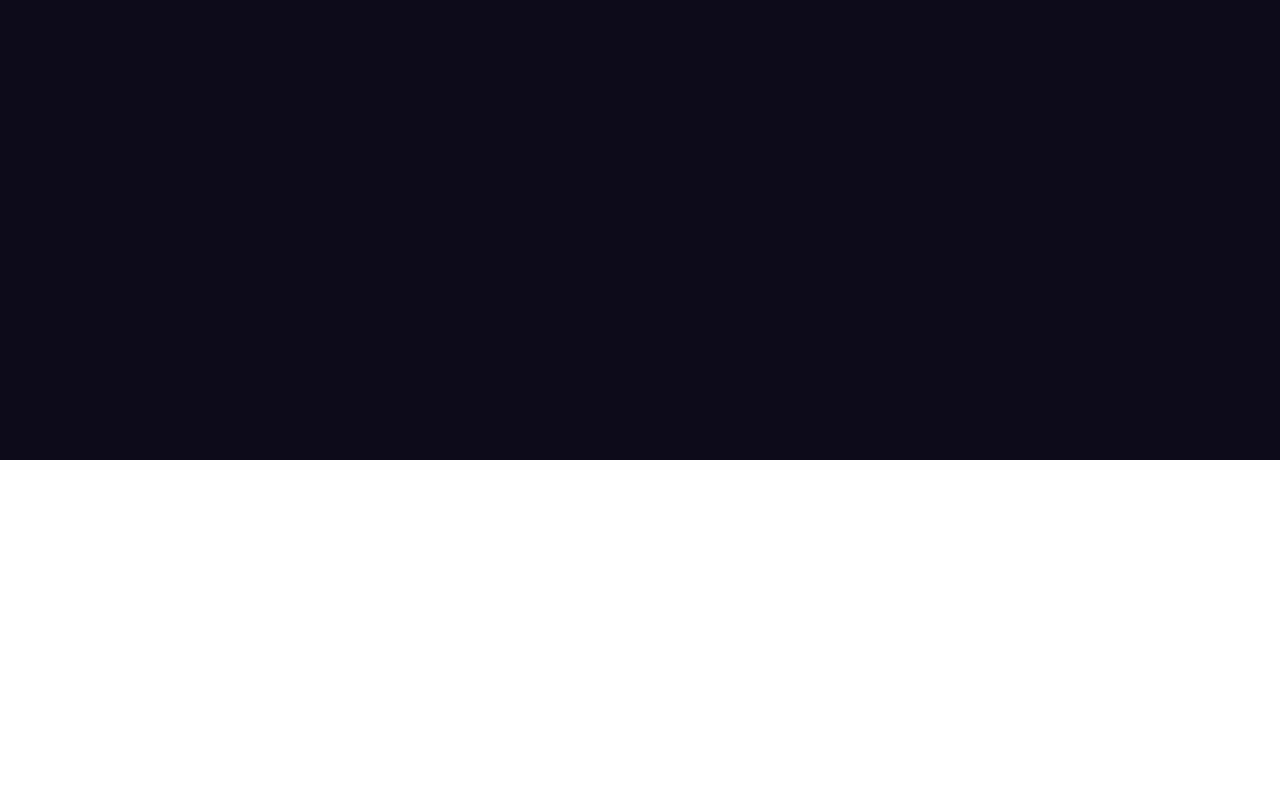
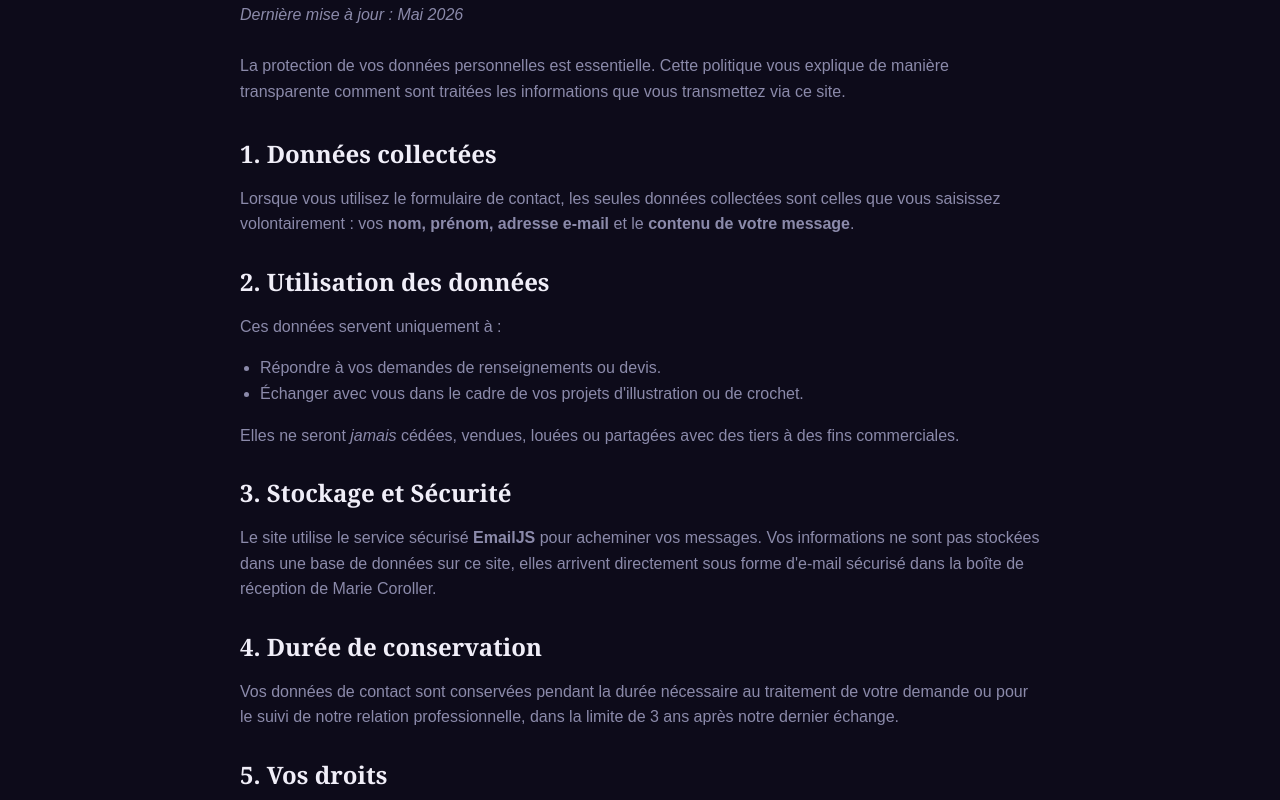
Before and after one commit to aourzik/coroller_illustration_crochet, a React (Vite) app in the folder coroller-illustration-crochet/: page /politique-confidentialite in a window 1280 px wide. Shown: the part 340-1140 px from the top of the page. Before the commit the page ends 800 px from the top, so only its background shows below. Built offline with nearby package versions, Linux system fonts and the light colour scheme.

Commit message:
feat: write RGPD page

```diff
--- a/coroller-illustration-crochet/src/App.jsx
+++ b/coroller-illustration-crochet/src/App.jsx
@@ -13,6 +13,7 @@ import GalerieIllustrations from "./pages/GalerieIllustrations";
 import GalerieCrochet from "./pages/GalerieCrochet";
 import PageContact from "./pages/PageContact";
 import MentionsLegales from "./pages/MentionsLegales";
+import PolitiqueConfidentialite from "./pages/PolitiqueConfidentialite";
 
 export const C = {
     ink: "#0d0b1a",
@@ -387,6 +388,7 @@ export default function App() {
                 <Route path="/galerie-crochet" element={<GalerieCrochet dark={dark} />} />
                 <Route path="/contact" element={<PageContact dark={dark} />} />
                 <Route path="/mentions-legales" element={<MentionsLegales dark={dark} />} />
+                <Route path="/politique-confidentialite" element={<PolitiqueConfidentialite dark={dark} />} />
             </Routes>
 
             <Footer divider={divider} txt={txt} muted={muted} logo={logo} />
--- a/coroller-illustration-crochet/src/components/Footer.jsx
+++ b/coroller-illustration-crochet/src/components/Footer.jsx
@@ -1,5 +1,6 @@
 import logo from "../assets/images/logo.png";
 import { Link } from "react-router-dom";
+import React from "react";
 
 
 export default function Footer({ divider, logoStyle, txt, muted }) {
@@ -98,14 +99,14 @@ export default function Footer({ divider, logoStyle, txt, muted }) {
                         Mentions Légales
                     </Link>
 
-                    <a
-                        href="#"
+                    <Link
+                        to="/politique-confidentialite"
                         style={{ color: muted, fontSize: 12, textDecoration: "none", fontWeight: 500, transition: "color 0.2s" }}
                         onMouseEnter={e => e.target.style.color = txt}
                         onMouseLeave={e => e.target.style.color = muted}
                     >
                         Politique de Confidentialité (RGPD)
-                    </a>
+                    </Link>
 
                     <a
                         href="#"
--- /dev/null
+++ b/coroller-illustration-crochet/src/pages/PolitiqueConfidentialite.jsx
@@ -0,0 +1,75 @@
+import React from "react";
+import { C } from "../App";
+
+export default function PolitiqueConfidentialite({ dark }) {
+    const txt = dark ? "#f0eef8" : "#0d0b1a";
+    const muted = dark ? "#8b8aaa" : "#6a6880";
+
+    return (
+        <div style={{
+            paddingTop: "140px",
+            paddingBottom: "100px",
+            minHeight: "100vh",
+            maxWidth: "100vw",
+            background: dark ? C.ink : "#faf8f4",
+            color: txt,
+            paddingLeft: "20px",
+            paddingRight: "20px",
+            fontFamily: "Corbel, sans-serif",
+            transition: "all .5s"
+        }}>
+            <div style={{ maxWidth: "800px", margin: "0 auto" }}>
+                <h1 style={{ fontFamily: "Georgia, serif", fontSize: "clamp(2rem, 5vw, 3rem)", marginBottom: "40px" }}>
+                    Politique de Confidentialité (RGPD)
+                </h1>
+
+                <p style={{ color: muted, lineHeight: "1.6", marginBottom: "32px" }}>
+                    <em>Dernière mise à jour : Mai 2026</em><br /><br />
+                    La protection de vos données personnelles est essentielle. Cette politique vous explique de manière transparente comment sont traitées les informations que vous transmettez via ce site.
+                </p>
+
+                <section style={{ marginBottom: "28px" }}>
+                    <h2 style={{ fontFamily: "Georgia, serif", fontSize: "1.5rem", marginBottom: "12px" }}>1. Données collectées</h2>
+                    <p style={{ color: muted, lineHeight: "1.6" }}>
+                        Lorsque vous utilisez le formulaire de contact, les seules données collectées sont celles que vous saisissez volontairement : vos <strong>nom, prénom, adresse e-mail</strong> et le <strong>contenu de votre message</strong>.
+                    </p>
+                </section>
+
+                <section style={{ marginBottom: "28px" }}>
+                    <h2 style={{ fontFamily: "Georgia, serif", fontSize: "1.5rem", marginBottom: "12px" }}>2. Utilisation des données</h2>
+                    <p style={{ color: muted, lineHeight: "1.6" }}>
+                        Ces données servent uniquement à :
+                    </p>
+                    <ul style={{ color: muted, lineHeight: "1.6", paddingLeft: "20px" }}>
+                        <li>Répondre à vos demandes de renseignements ou devis.</li>
+                        <li>Échanger avec vous dans le cadre de vos projets d'illustration ou de crochet.</li>
+                    </ul>
+                    <p style={{ color: muted, lineHeight: "1.6", marginTop: "12px" }}>
+                        Elles ne seront <em>jamais</em> cédées, vendues, louées ou partagées avec des tiers à des fins commerciales.
+                    </p>
+                </section>
+
+                <section style={{ marginBottom: "28px" }}>
+                    <h2 style={{ fontFamily: "Georgia, serif", fontSize: "1.5rem", marginBottom: "12px" }}>3. Stockage et Sécurité</h2>
+                    <p style={{ color: muted, lineHeight: "1.6" }}>
+                        Le site utilise le service sécurisé <strong>EmailJS</strong> pour acheminer vos messages. Vos informations ne sont pas stockées dans une base de données sur ce site, elles arrivent directement sous forme d'e-mail sécurisé dans la boîte de réception de Marie Coroller.
+                    </p>
+                </section>
+
+                <section style={{ marginBottom: "28px" }}>
+                    <h2 style={{ fontFamily: "Georgia, serif", fontSize: "1.5rem", marginBottom: "12px" }}>4. Durée de conservation</h2>
+                    <p style={{ color: muted, lineHeight: "1.6" }}>
+                        Vos données de contact sont conservées pendant la durée nécessaire au traitement de votre demande ou pour le suivi de notre relation professionnelle, dans la limite de 3 ans après notre dernier échange.
+                    </p>
+                </section>
+
+                <section style={{ marginBottom: "28px" }}>
+                    <h2 style={{ fontFamily: "Georgia, serif", fontSize: "1.5rem", marginBottom: "12px" }}>5. Vos droits</h2>
+                    <p style={{ color: muted, lineHeight: "1.6" }}>
+                        Conformément au RGPD, vous disposez d’un droit d’accès, de modification, de rectification et de suppression de vos données. Pour exercer ce droit, il vous suffit d'envoyer un message via la page de contact du site.
+                    </p>
+                </section>
+            </div>
+        </div>
+    );
+}
```
